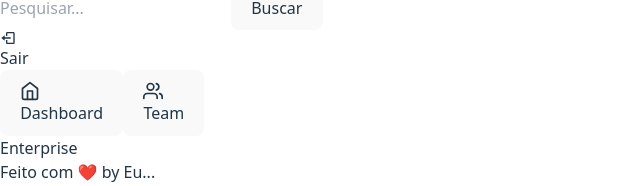
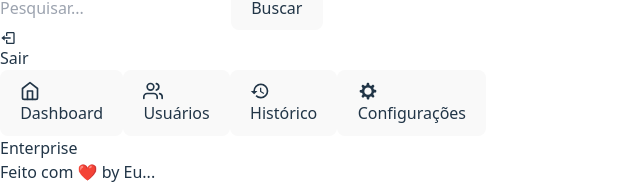
Before and after one commit to KzRobertkz/controle_estoque_pratica, a React (Vite) app in the folder Front_End/: page /home in a window 1280 px wide. Shown: the part 172-358 px from the top of the page, without its empty margins (0-640 px from the left). Built offline with nearby package versions, Linux system fonts and the light colour scheme; no server answers.

Commit message:
feat: add icons and routes to History and Settings in RouteSelect component; update users title

```diff
--- a/Front_End/src/components/Dashboard/topbar.jsx
+++ b/Front_End/src/components/Dashboard/topbar.jsx
@@ -71,7 +71,7 @@ export const Topbar = () => {
         <div className='relative'>
           <button
             onClick={handleCalendarClick}
-            className='flex text-sm items-center gap-2 bg-zinc-400 transition-colors hover:bg-zinc-500 px-3 py-2 rounded'
+            className='flex text-sm items-center gap-2 bg-zinc-400 transition-colors hover:bg-zinc-500 px-3 py-2 rounded focus:outline-none'
           >
             <FiCalendar />
             <span>{formatarDataBotao(dataSelecionada)}</span>
--- a/Front_End/src/components/Sidebar/routeselect.jsx
+++ b/Front_End/src/components/Sidebar/routeselect.jsx
@@ -1,5 +1,7 @@
 import React from 'react'
 import { FiHome, FiUsers } from 'react-icons/fi'
+import { MdHistory } from "react-icons/md";
+import { DiAptana } from "react-icons/di";
 
 export const RouteSelect = () => {
   return (
@@ -12,9 +14,22 @@ export const RouteSelect = () => {
 
         <Route
           Icon={FiUsers}
-          title="Team"
+          title="Usuários"
           selected={false}
         />
+
+        <Route
+          Icon={MdHistory}
+          title="Histórico"
+          selected={false}
+        />
+
+        <Route
+          Icon={DiAptana}
+          title="Configurações"
+          selected={false}
+        />
+
     </div>
   )
 }
```
